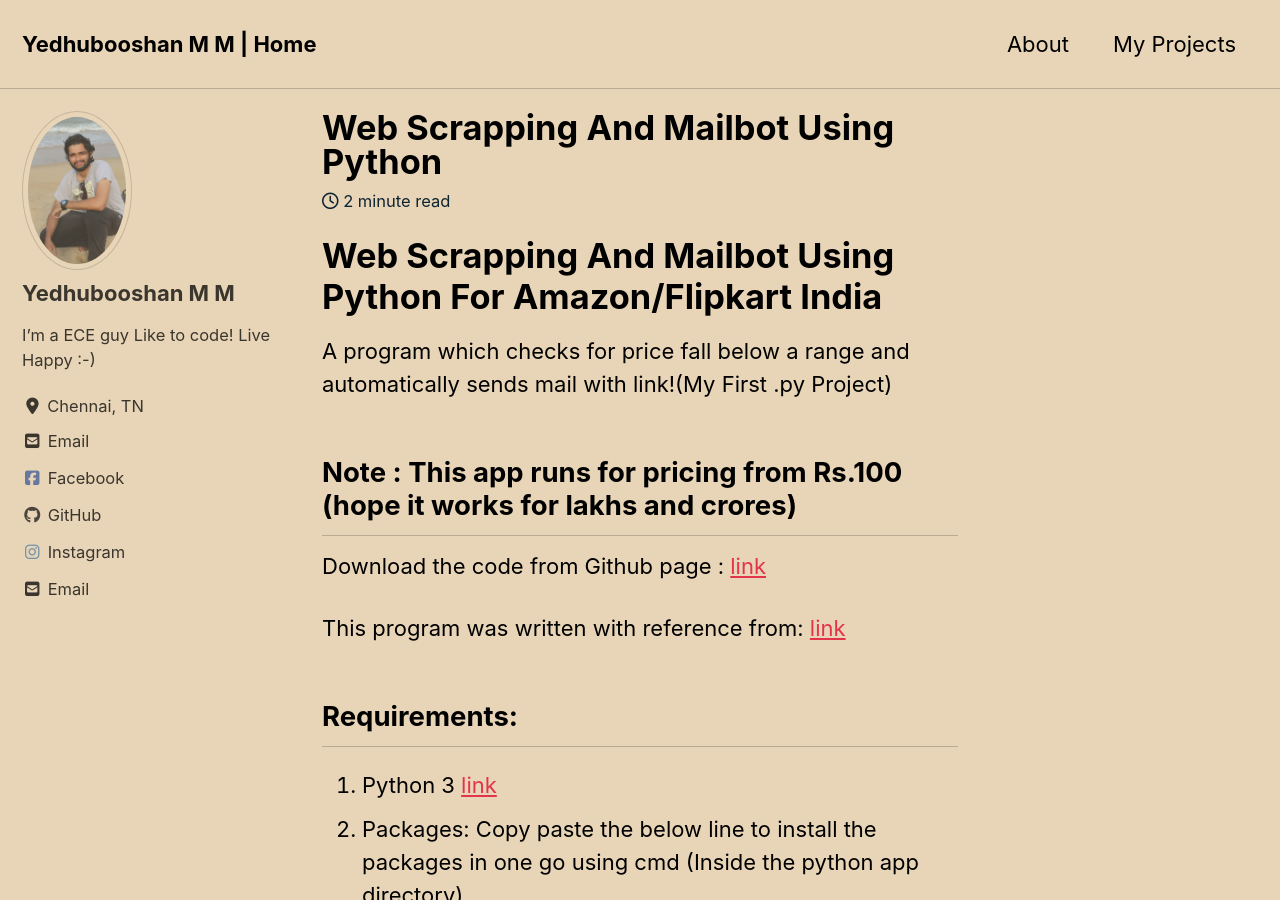
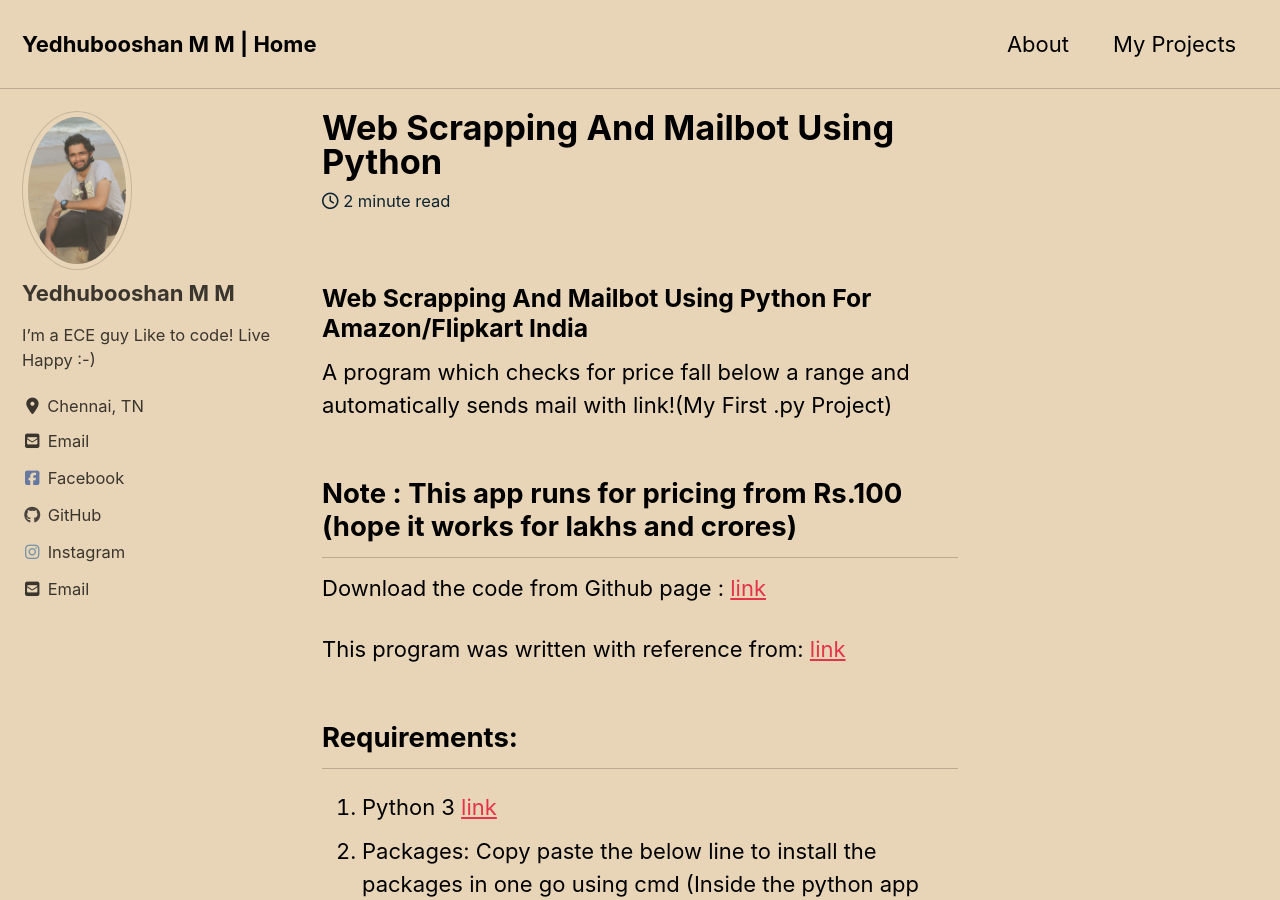
Before and after one commit to Yedhubooshan/yedhubooshan.github.io, a Jekyll site: the page built from _posts/2020-05-16-mailbot.md, in a window 1280 px wide and 900 px high. Built offline with Jekyll 4.4.1, drawn with Linux system fonts in a browser that asks for light colours; cached includes are drawn as plain includes; nearby versions of some CDN libraries.

```diff
--- a/_posts/2020-05-16-mailbot.md
+++ b/_posts/2020-05-16-mailbot.md
@@ -5,7 +5,7 @@ tags: [python,bot]
 excerpt: "MailBot with Python programming"
 ---
 
-# Web Scrapping And Mailbot Using Python For Amazon/Flipkart India
+### Web Scrapping And Mailbot Using Python For Amazon/Flipkart India
 
 A program which checks for price fall below a range and automatically sends mail with link!(My First .py Project)
 
```
